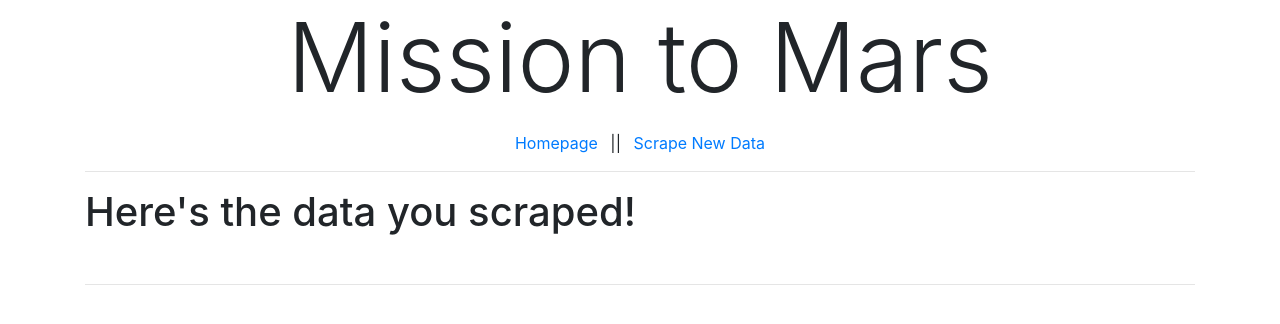
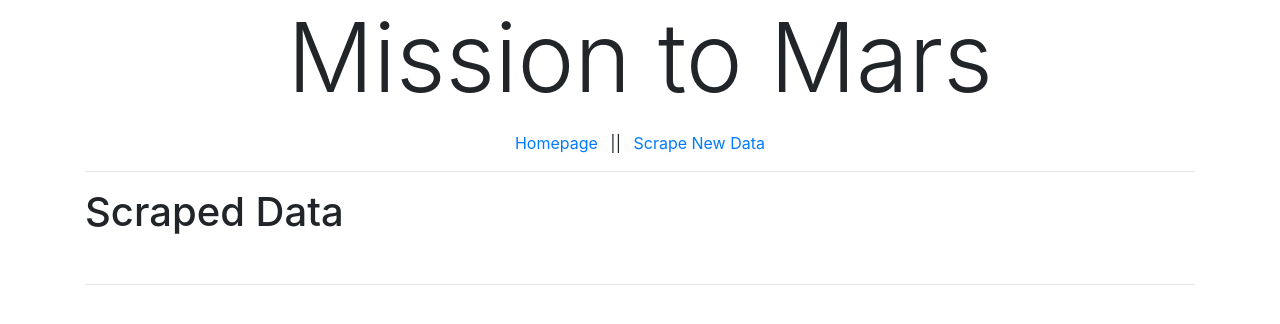
Before and after one commit to DMVance/web-scraping-challenge, a Flask app: template Missions_to_Mars/Templates/scraper.html in a window 1280 px wide. Shown: the top 324 px of the page. Run offline with Flask 2, Linux system fonts and the light colour scheme; the template is opened without the code that fills it, so the values that code supplies are empty; some libraries are stand-ins or nearby versions.

Commit message:
final scraper.html

```diff
--- a/Missions_to_Mars/Templates/scraper.html
+++ b/Missions_to_Mars/Templates/scraper.html
@@ -1,6 +1,6 @@
 {% extends "parent.html" %}
 {% block content %}
-        <h1>Here's the data you scraped!</h1>
+        <h1>Scraped Data</h1>
         <br>
         <ul class="list-group list-unstyled">
             {% for key, value in mars_dict.items() %}
```
